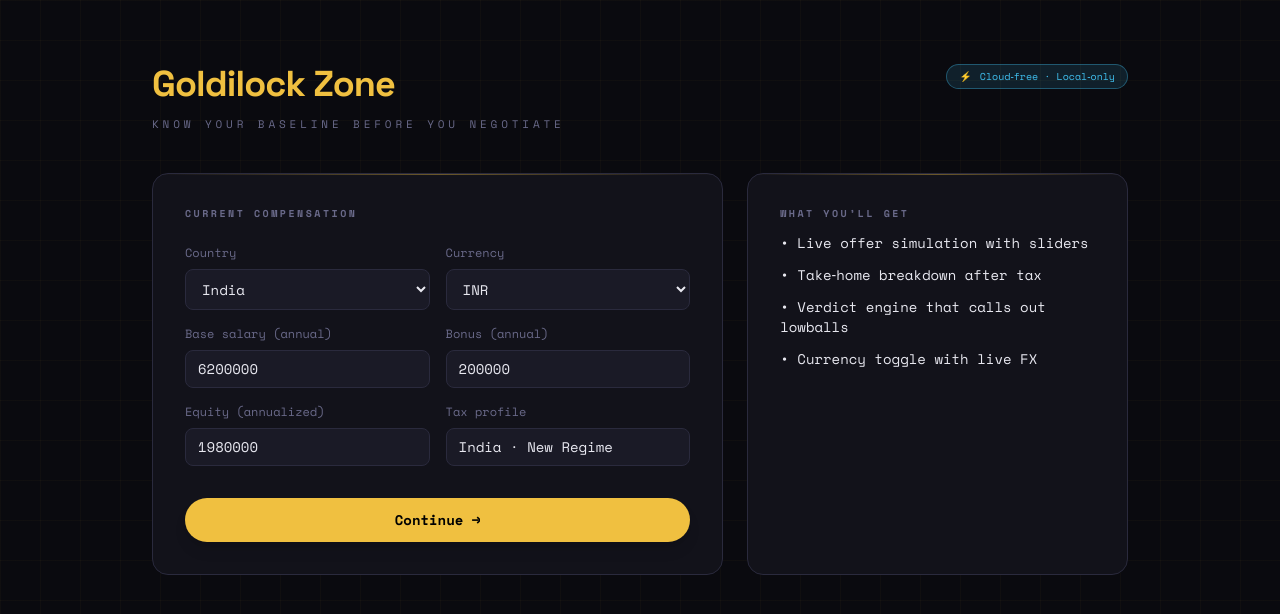
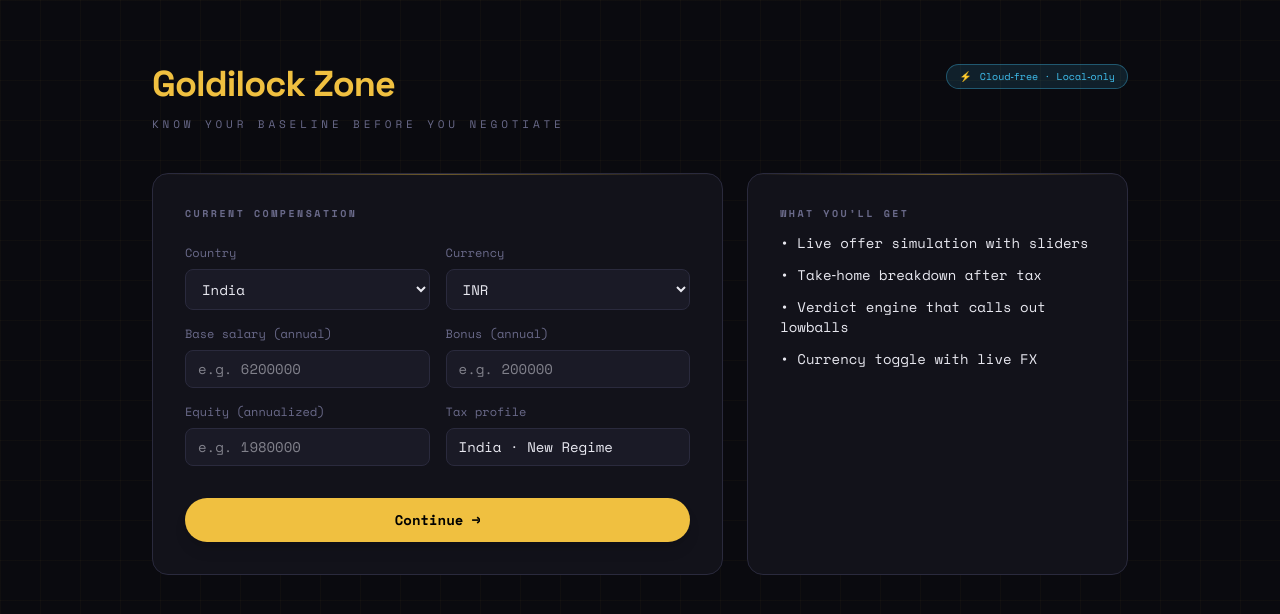
Before and after one commit to siddharthjaswal/goldilock, a Next.js app: page / in a window 1280 px wide. Shown: the top 614 px of the page. Built offline with nearby package versions, Linux system fonts and the light colour scheme.

Commit message:
ui: blank default inputs

```diff
--- a/app/page.tsx
+++ b/app/page.tsx
@@ -18,9 +18,9 @@ export default function Home() {
   const router = useRouter();
   const [country, setCountry] = useState('IN');
   const [currency, setCurrency] = useState('INR');
-  const [base, setBase] = useState('6200000');
-  const [bonus, setBonus] = useState('200000');
-  const [equity, setEquity] = useState('1980000');
+  const [base, setBase] = useState('');
+  const [bonus, setBonus] = useState('');
+  const [equity, setEquity] = useState('');
 
   const handleContinue = () => {
     const params = new URLSearchParams({
@@ -84,6 +84,7 @@ export default function Home() {
                 <input
                   value={base}
                   onChange={(e) => setBase(e.target.value)}
+                  placeholder="e.g. 6200000"
                   className="mt-2 w-full rounded-lg border border-[var(--border)] bg-[var(--surface2)] px-3 py-2 text-sm text-[var(--text)]"
                 />
               </label>
@@ -93,6 +94,7 @@ export default function Home() {
                 <input
                   value={bonus}
                   onChange={(e) => setBonus(e.target.value)}
+                  placeholder="e.g. 200000"
                   className="mt-2 w-full rounded-lg border border-[var(--border)] bg-[var(--surface2)] px-3 py-2 text-sm text-[var(--text)]"
                 />
               </label>
@@ -102,6 +104,7 @@ export default function Home() {
                 <input
                   value={equity}
                   onChange={(e) => setEquity(e.target.value)}
+                  placeholder="e.g. 1980000"
                   className="mt-2 w-full rounded-lg border border-[var(--border)] bg-[var(--surface2)] px-3 py-2 text-sm text-[var(--text)]"
                 />
               </label>
```
